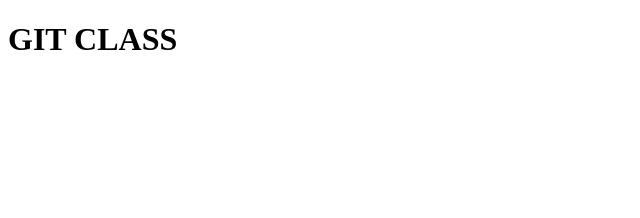
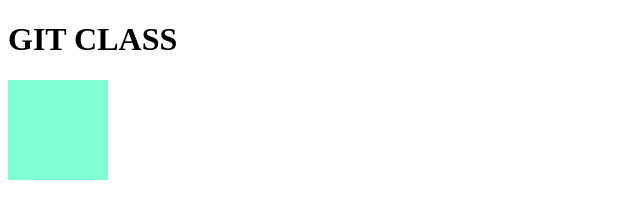
Before and after one commit to d-Jhon-b/FATEC, a plain HTML site: page index.html in a window 1280 px wide. Shown: the whole page, without its empty margins (0-640 px from the left). Drawn offline with Linux system fonts and the light colour scheme.

Commit message:
insert_index_1

```diff
--- a/index.html
+++ b/index.html
@@ -7,5 +7,6 @@
 </head>
 <body>
     <h1>GIT CLASS</h1>
+    <div style="height: 100px; width: 100px; background-color: aquamarine;"></div>
 </body>
 </html>
```
